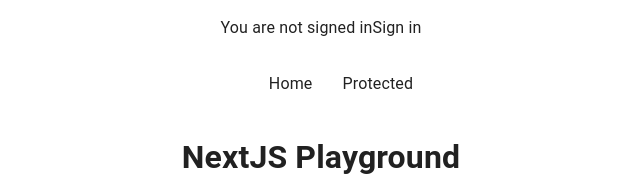
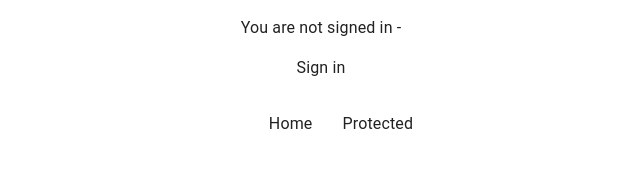
Before and after one commit to wookiehunter/nextjs-user-auth, a Next.js app: page / in a window 1280 px wide. Shown: the top 176 px of the page, without its empty margins (319-959 px from the left). Built offline with nearby package versions, Linux system fonts and the light colour scheme; no server answers.

Commit message:
Update Header.js

```diff
--- a/components/Header.js
+++ b/components/Header.js
@@ -19,9 +19,9 @@
 				>
 					{!session && (
 						<>
-							<span className={styles.notSignedInText}>
-								You are not signed in
-							</span>
+							<p className={styles.notSignedInText}>
+								You are not signed in -
+							</p>
 							<a
 								href={`/api/auth/signin`}
 								className={styles.buttonPrimary}
```
